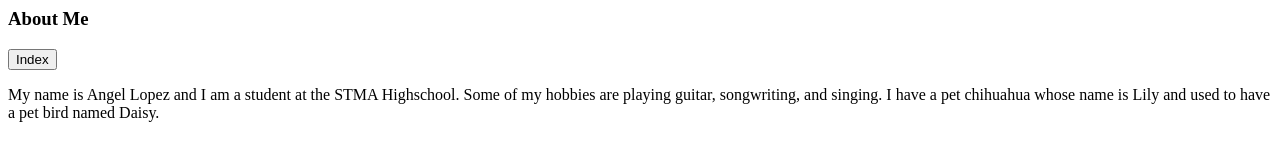
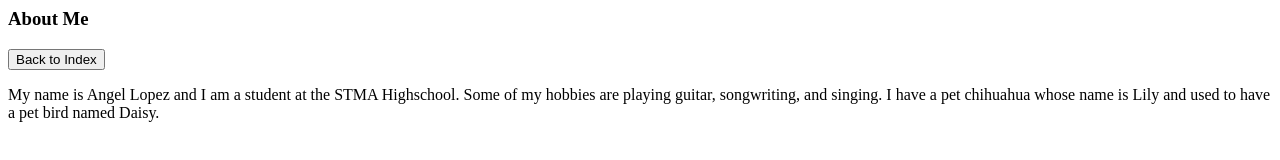
Before and after one commit to AngelLopezRaygoza/AngelLopezRaygoza.github.io, a plain HTML site: page AboutMe.html in a window 1280 px wide. Drawn offline with Linux system fonts and the light colour scheme.

Commit message:
Added Buttons

```diff
--- a/AboutMe.html
+++ b/AboutMe.html
@@ -5,7 +5,7 @@
 
     <a href="index.html">
         <button type="button">
-            Index
+            Back to Index
         </button>
     </a>
 
```
Also changed, not shown: TopFiveMovies.html (+1 -1 lines).
